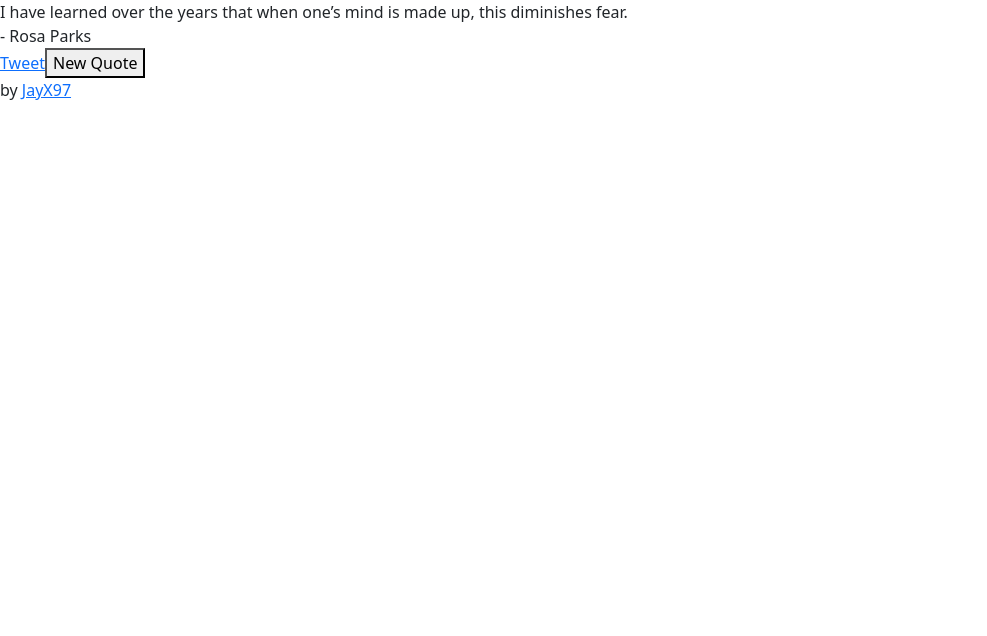
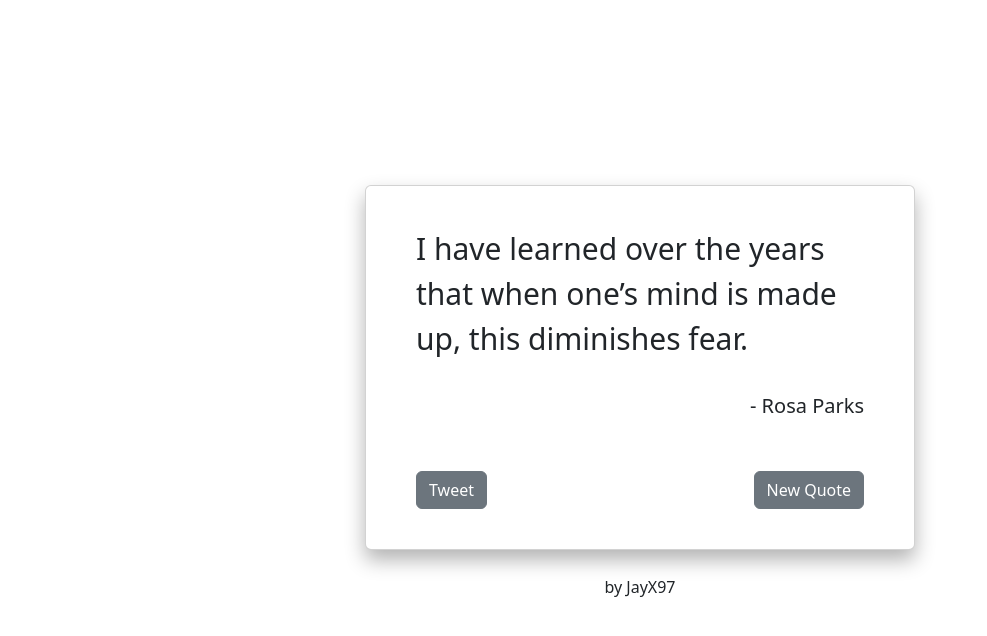
Before and after one commit to JayX97/RandomQuoteMachine, a React (Create React App) app: page / in a window 1280 px wide. Shown: the top 636 px of the page, without its empty margins (0-987 px from the left). Built offline with nearby package versions, Linux system fonts and the light colour scheme.

Commit message:
Added Bootstrap and custom CCS styling to app

```diff
--- a/src/App.js
+++ b/src/App.js
@@ -17,7 +17,7 @@ function App() {
     <div id="wrapper">
       <QuoteBox quote={quote} randomQuote={randomQuote} />
       <div className="footer">
-        <p>by <a href="https://github.com/JayX97">JayX97</a></p>
+        <p>by <a id="author-link" href="https://github.com/JayX97">JayX97</a></p>
       </div>
     </div>
   );
--- a/src/QuoteBox.js
+++ b/src/QuoteBox.js
@@ -6,7 +6,7 @@ const QuoteBox = (props) => {
     const randomQuote = props.randomQuote;
 
     return (
-        <div id="quote-box">
+        <div id="quote-box" className="card">
             <div className="quote-text">
                 <span id="text">{quote.quote}</span>
             </div>
@@ -14,8 +14,8 @@ const QuoteBox = (props) => {
                 <span id="author">- {quote.author}</span>
             </div>
             <div className="buttons">
-                <a id="tweet-quote" href="twitter.com/intent/tweet" target="_blank">Tweet</a>
-                <button id="new-quote" onClick={randomQuote}>New Quote</button>
+                <a id="tweet-quote" className="btn btn-secondary" href="twitter.com/intent/tweet" target="_blank">Tweet</a>
+                <button id="new-quote" className="btn btn-secondary" onClick={randomQuote}>New Quote</button>
             </div>
         </div>
     );
--- a/src/index.css
+++ b/src/index.css
@@ -11,3 +11,48 @@ code {
   font-family: source-code-pro, Menlo, Monaco, Consolas, 'Courier New',
     monospace;
 }
+
+#root {
+  display: flex;
+  width: 100vw;
+  height: 100vh;
+  align-items: center;
+  justify-content: center;
+}
+
+#quote-box {
+  width: 550px;
+  margin: 0 auto;
+  padding: 40px 50px;
+  box-shadow: 0px 10px 20px 0px rgba(0,0,0,0.30);
+}
+
+.quote-text {
+  font-size: 30px;
+}
+
+.quote-author {
+  font-size: 20px;
+  width: 100%;
+  text-align: end;
+  padding-top: 30px;
+}
+
+.buttons {
+  display: flex;
+  justify-content: space-between;
+  padding-top: 50px;
+}
+
+.footer {
+  width: 50%;
+  height: 25%;
+  margin: 0 auto;
+  text-align: center;
+  padding-top: 25px;
+}
+
+#author-link {
+  text-decoration: none;
+  color: inherit;
+}
```
